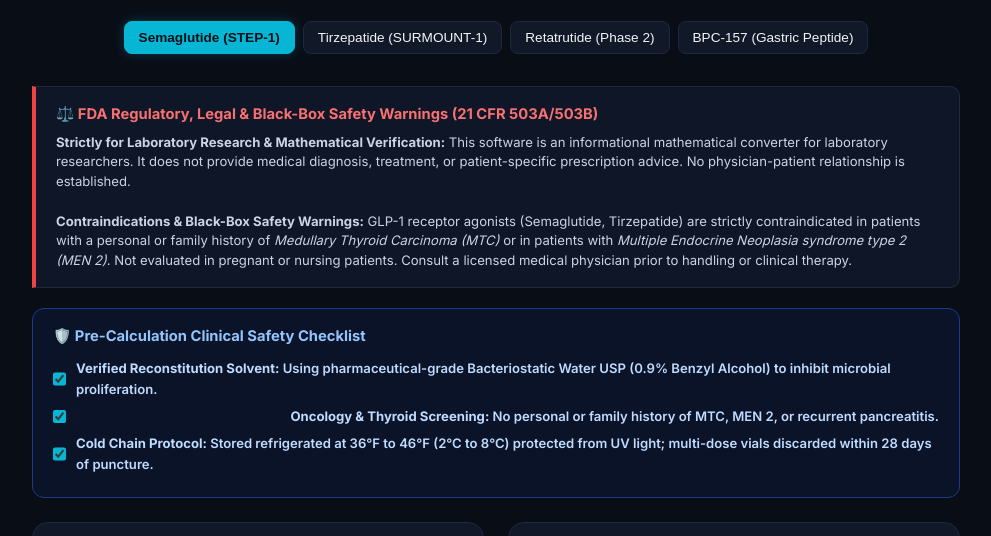
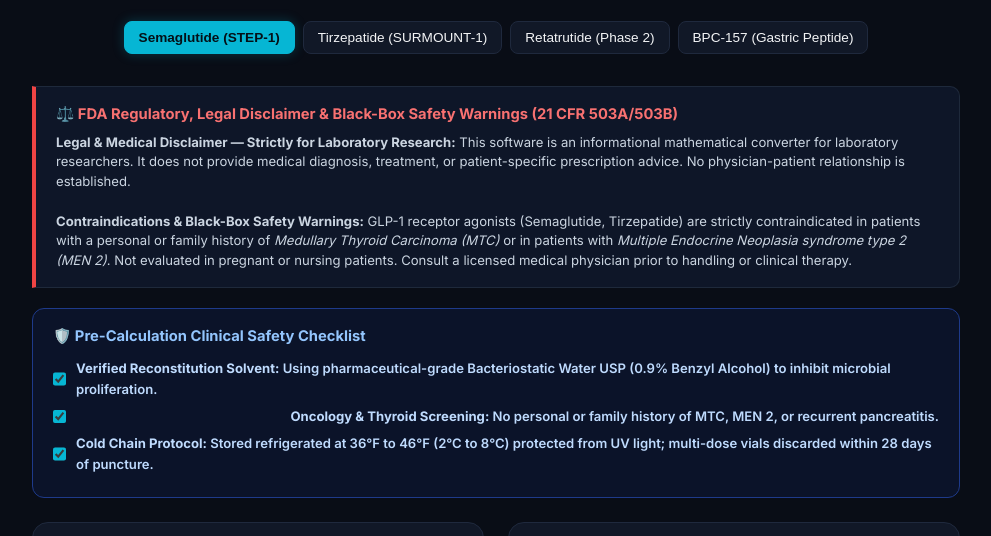
Before and after one commit to sebiglesias/peptide-calculator, a plain HTML site: page index.html in a window 1280 px wide. Shown: the part 197-733 px from the top of the page, without its empty margins (144-1135 px from the left). Drawn offline with Linux system fonts and the light colour scheme.

Commit message:
fix(compliance): add explicit Legal & Medical Disclaimer keyword

```diff
--- a/index.html
+++ b/index.html
@@ -104,9 +104,9 @@
 
     <!-- Medical & Legal Regulatory Box -->
     <div style="background: rgba(15, 23, 42, 0.95); border-left: 4px solid #ef4444; border-top: 1px solid #1e293b; border-right: 1px solid #1e293b; border-bottom: 1px solid #1e293b; border-radius: 0 10px 10px 0; padding: 16px 20px; margin-bottom: 20px;">
-      <div style="color: #f87171; font-weight: 700; font-size: 0.92rem; margin-bottom: 6px;">⚖️ FDA Regulatory, Legal & Black-Box Safety Warnings (21 CFR 503A/503B)</div>
+      <div style="color: #f87171; font-weight: 700; font-size: 0.92rem; margin-bottom: 6px;">⚖️ FDA Regulatory, Legal Disclaimer & Black-Box Safety Warnings (21 CFR 503A/503B)</div>
       <div style="font-size: 0.82rem; color: #cbd5e1; line-height: 1.5;">
-        <strong>Strictly for Laboratory Research & Mathematical Verification:</strong> This software is an informational mathematical converter for laboratory researchers. It does not provide medical diagnosis, treatment, or patient-specific prescription advice. No physician-patient relationship is established.<br><br>
+        <strong>Legal & Medical Disclaimer — Strictly for Laboratory Research:</strong> This software is an informational mathematical converter for laboratory researchers. It does not provide medical diagnosis, treatment, or patient-specific prescription advice. No physician-patient relationship is established.<br><br>
         <strong>Contraindications & Black-Box Safety Warnings:</strong> GLP-1 receptor agonists (Semaglutide, Tirzepatide) are strictly contraindicated in patients with a personal or family history of <em>Medullary Thyroid Carcinoma (MTC)</em> or in patients with <em>Multiple Endocrine Neoplasia syndrome type 2 (MEN 2)</em>. Not evaluated in pregnant or nursing patients. Consult a licensed medical physician prior to handling or clinical therapy.
       </div>
     </div>
```
